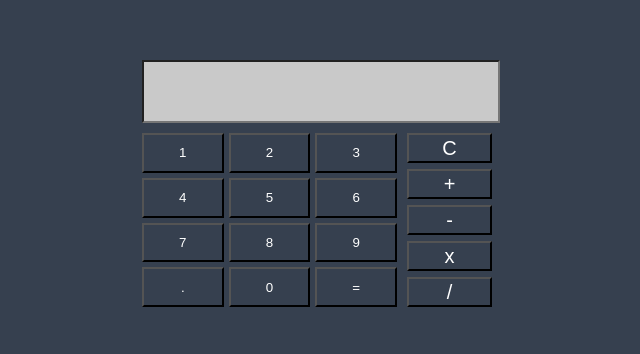
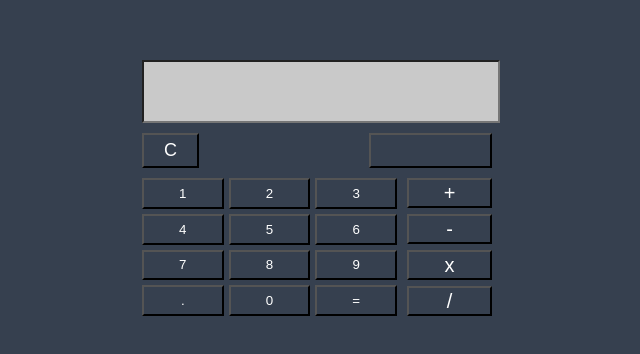
Before and after one commit to OdinVoyage/Calculator, a plain HTML site: page index.html in a window 1280 px wide. Shown: the part 248-602 px from the top of the page, without its empty margins (323-963 px from the left). Drawn offline with Linux system fonts and the light colour scheme.

Commit message:
adding backspace

```diff
--- a/index.html
+++ b/index.html
@@ -6,12 +6,18 @@
     <meta name="viewport" content="width=device-width, initial-scale=1.0">
     <title>Calculaotr by Mncd</title>
     <link rel="stylesheet" href="style.css">
+    <link href="https://fonts.googleapis.com/icon?family=Material+Icons" rel="stylesheet">
 </head>
 
 <body>
     <div id="container">
         <div class="display">
             <input type="text" id="result" readonly>
+        </div>
+        <div class="delete">
+            <button onclick="clearAll()" class="clear">C</button>
+            <!-- <button onclick="displayValue('%')">%</button> -->
+            <button onclick="backspace()" class="back"><i class="material-icons">&#xe14a;</i> </button>
         </div>
         <div class="numbers">
             <button onclick="displayValue('1')">1</button>
@@ -28,7 +34,6 @@
             <button onclick="calculate()">=</button>
         </div>
         <div class="operators">
-            <button onclick="clearAll()">C</button>
             <button onclick="displayValue('+')">+</button>
             <button onclick="displayValue('-')">-</button>
             <button onclick="displayValue('x')">x</button>
--- a/main.js
+++ b/main.js
@@ -93,5 +93,15 @@ function calculate() {
     result.value = resultValue;
   }
 
-  console.log("tokens: ");
+  console.log("tokens: ", token);
 }
+
+function backspace() {
+  if (result?.value?.length > 0) {
+    result.value = result.value.slice(0, -1);
+  }
+  // const current = result.value;
+  // current.length > 0
+  //   ? (result.value = current.substring(0, current.length - 1))
+  //   : null;
+}
--- a/style.css
+++ b/style.css
@@ -10,6 +10,7 @@ body {
   display: grid;
   grid-template-areas:
     "display display"
+    "delete delete"
     "numbers operators";
   grid-template-columns: 3fr 1fr;
   gap: 10px;
@@ -28,6 +29,31 @@ body {
   text-align: right;
   background-color: rgb(201, 201, 201);
   font-size: 40px;
+}
+
+.delete {
+  grid-area: delete;
+  display: flex;
+  justify-content: space-between;
+  gap: 10px;
+}
+
+.delete .back {
+  padding-left: 50px;
+  padding-right: 50px;
+  font-size: 18px;
+  background-color: #36404f;
+  color: white;
+  cursor: pointer;
+}
+
+.delete .clear {
+  padding-left: 20px;
+  padding-right: 20px;
+  font-size: 18px;
+  background-color: #36404f;
+  color: white;
+  cursor: pointer;
 }
 
 .numbers {
```
